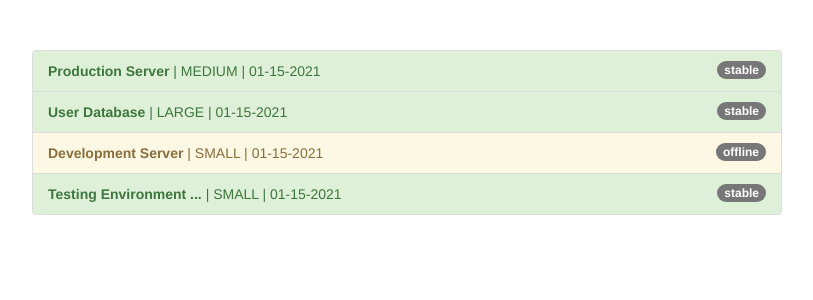
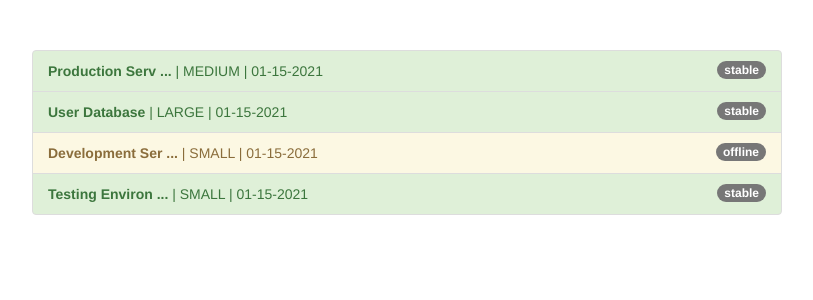
Before and after one commit to dockerlead/angular-pipes-poc, an Angular app: page / in a window 1280 px wide. Shown: the top 300 px of the page, without its empty margins (233-1046 px from the left). Built offline with nearby package versions, Linux system fonts and the light colour scheme.

Commit message:
Parameterize custom pipe

```diff
--- a/src/app/app.component.html
+++ b/src/app/app.component.html
@@ -10,7 +10,7 @@
             class="badge">
             {{ server.status }}
           </span>
-          <strong>{{ server.name | shorten }}</strong> |
+          <strong>{{ server.name | shorten:15 }}</strong> |
           {{ server.instanceType | uppercase }} |
           {{ server.started | date:'MM-dd-y' | uppercase }}
         </li>
--- a/src/app/shorten.pipe.ts
+++ b/src/app/shorten.pipe.ts
@@ -4,9 +4,9 @@
   name: 'shorten'
 })
 export class ShortenPipe implements PipeTransform {
-  transform(value: any) {
-    if (value.length > 20) {
-      return value.substr(0, 20) + ' ...';
+  transform(value: any, limit: number) {
+    if (value.length > limit) {
+      return value.substr(0, limit) + ' ...';
     }
     return value;
   }
```
